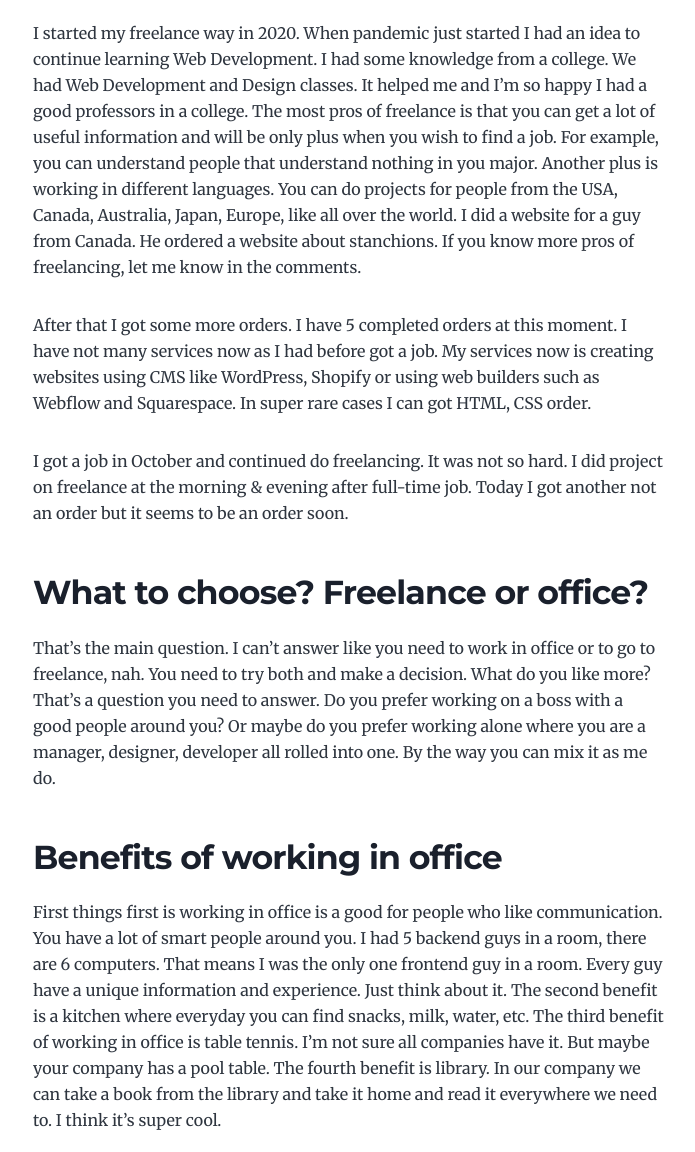
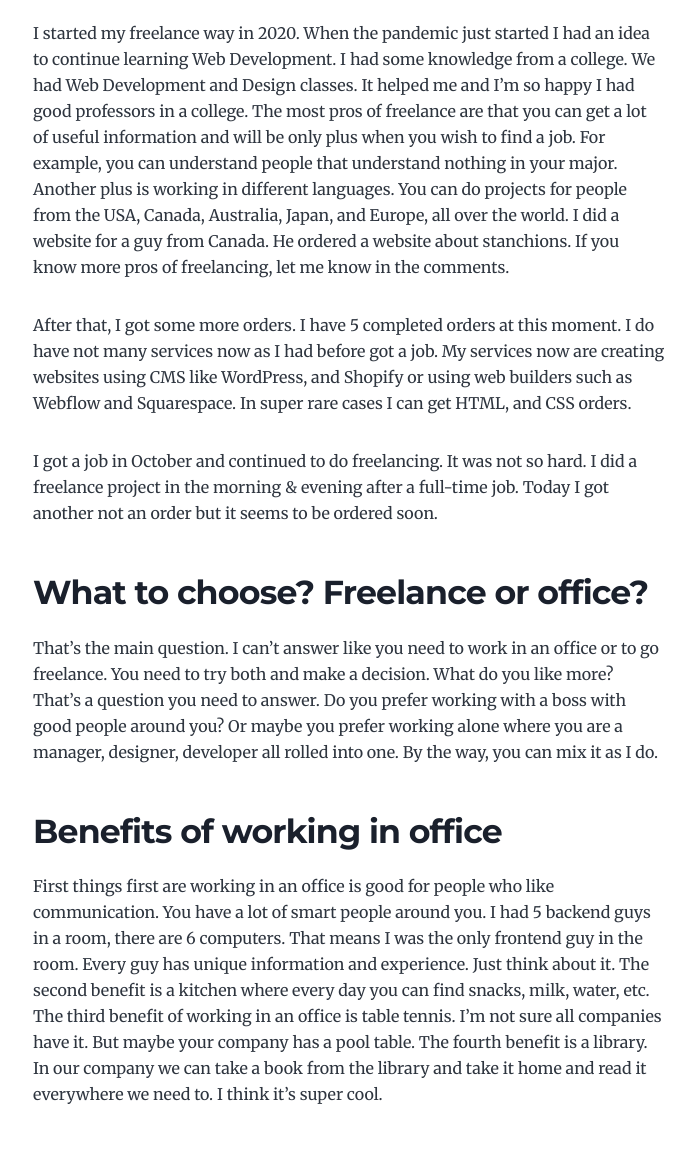
Before and after one commit to devmoek/moek-blog, a Gatsby site: page /freelance-offie/ in a window 1280 px wide. Shown: the part 296-1448 px from the top of the page, without its empty margins (291-986 px from the left). Built offline with nearby package versions, Linux system fonts and the light colour scheme; Gatsby itself is replaced by a stand-in of ours.

Commit message:
rewrite first article

```diff
--- a/content/blog/freelance-offie/index.md
+++ b/content/blog/freelance-offie/index.md
@@ -6,23 +6,23 @@ featuredImage: ../../images/gatsby-icon.png
 ---
 
 ## How I started
-I started my freelance way in 2020. When pandemic just started I had an idea to continue learning Web Development. I had some knowledge from a college. We had Web Development and Design classes. It helped me and I’m so happy I had a good professors in a college. The most pros of freelance is that you can get a lot of useful information and will be only plus when you wish to find a job. For example, you can understand people that understand nothing in you major. Another plus is working in different languages. You can do projects for people from the USA, Canada, Australia, Japan, Europe, like all over the world. I did a website for a guy from Canada. He ordered a website about stanchions. If you know more pros of freelancing, let me know in the comments.
+I started my freelance way in 2020. When the pandemic just started I had an idea to continue learning Web Development. I had some knowledge from a college. We had Web Development and Design classes. It helped me and I’m so happy I had good professors in a college. The most pros of freelance are that you can get a lot of useful information and will be only plus when you wish to find a job. For example, you can understand people that understand nothing in your major. Another plus is working in different languages. You can do projects for people from the USA, Canada, Australia, Japan, and Europe, all over the world. I did a website for a guy from Canada. He ordered a website about stanchions. If you know more pros of freelancing, let me know in the comments.
 
-After that I got some more orders. I have 5 completed orders at this moment. I have not many services now as I had before got a job. My services now is creating websites using CMS like WordPress, Shopify or using web builders such as Webflow and Squarespace. In super rare cases I can got HTML, CSS order.
+After that, I got some more orders. I have 5 completed orders at this moment. I do have not many services now as I had before got a job. My services now are creating websites using CMS like WordPress, and Shopify or using web builders such as Webflow and Squarespace. In super rare cases I can get HTML, and CSS orders.
 
-I got a job in October and continued do freelancing. It was not so hard. I did project on freelance at the morning & evening after full-time job. Today I got another not an order but it seems to be an order soon.
+I got a job in October and continued to do freelancing. It was not so hard. I did a freelance project in the morning & evening after a full-time job. Today I got another not an order but it seems to be ordered soon.
 
 ## What to choose? Freelance or office?
-That’s the main question. I can’t answer like you need to work in office or to go to freelance, nah. You need to try both and make a decision. What do you like more? That’s a question you need to answer. Do you prefer working on a boss with a good people around you? Or maybe do you prefer working alone where you are a manager, designer, developer all rolled into one. By the way you can mix it as me do.
+That’s the main question. I can’t answer like you need to work in an office or to go freelance. You need to try both and make a decision. What do you like more? That’s a question you need to answer. Do you prefer working with a boss with good people around you? Or maybe you prefer working alone where you are a manager, designer, developer all rolled into one. By the way, you can mix it as I do.
 
 ## Benefits of working in office
-First things first is working in office is a good for people who like communication. You have a lot of smart people around you. I had 5 backend guys in a room, there are 6 computers. That means I was the only one frontend guy in a room. Every guy have a unique information and experience. Just think about it. The second benefit is a kitchen where everyday you can find snacks, milk, water, etc. The third benefit of working in office is table tennis. I’m not sure all companies have it. But maybe your company has a pool table. The fourth benefit is library. In our company we can take a book from the library and take it home and read it everywhere we need to. I think it’s super cool.
+First things first are working in an office is good for people who like communication. You have a lot of smart people around you. I had 5 backend guys in a room, there are 6 computers. That means I was the only frontend guy in the room. Every guy has unique information and experience. Just think about it. The second benefit is a kitchen where every day you can find snacks, milk, water, etc. The third benefit of working in an office is table tennis. I’m not sure all companies have it. But maybe your company has a pool table. The fourth benefit is a library. In our company we can take a book from the library and take it home and read it everywhere we need to. I think it’s super cool.
 
 ## Benefits of working freelance
-Freelance is a freedom. Yes and no. Freelance meaning you will be alone and you can’t cancel an order without rating impact. The first benefit is a work schedule. You can work 2 hours a day or 12 hours a day. You can wake up in 5 AM or in 2 PM. You are the boss of your work. The second benefit is interesting projects. You will have a customers from all over the world with different requests from pet house to divorce calculator. I’m saying about website creation. All I can say is just do want you really like.
+Freelance is freedom. Yes and no. Freelance means you will be alone and you can’t cancel an order without rating impact. The first benefit is a work schedule. You can work 2 hours a day or 12 hours a day. You can wake up at 5 AM or 2 PM. You are the boss of your work. The second benefit is interesting projects. You will have customers from all over the world with different requests from pet houses to divorce calculators. I’m saying about website creation. All I can say is just do want you like.
 
 ## Working freelance and at home really effective?
-This is the main question of this article. Is it effective? I think yes. You can earn up to 2x minimum, having good projects, meet awesome people (sometimes not so awesome). But you will take more time just working. You will work at full-time job and work right after it. It’s hard if you will do it every day. I’m spending 2 hours per day on a freelance and at this moment it works well. I will say later how it goes. Stay tuned!
+This is the main question of this article. Is it effective? I think yes. You can earn up to 2x minimum, have good projects, and meet awesome people (sometimes not so awesome). But you will take more time just working. You will work at a full-time job and work right after it. It’s hard if you will do it every day. I’m spending 2 hours per day on a freelance and at this moment it works well. I will say later how it goes. Stay tuned!
 
 ## Overall
-Freelance is an insteresting way. It can boost your experience like twice. If you have an offer, reach me by email [freelance@devmoek.com](mailto:freelance@devmoek.com)
+Freelance is an interesting way. It can boost your experience twice. If you have an offer, reach me by email at [freelance@devmoek.com](mailto:freelance@devmoek.com).
```
